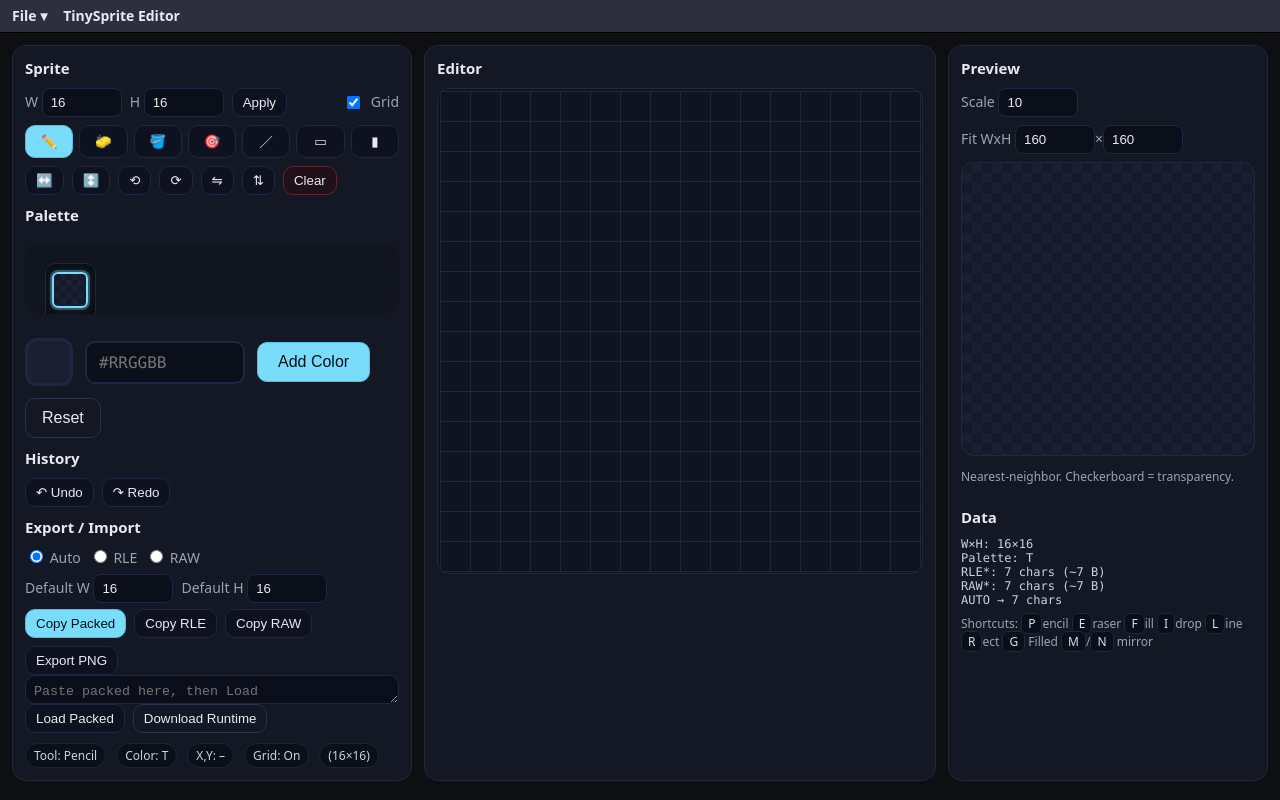
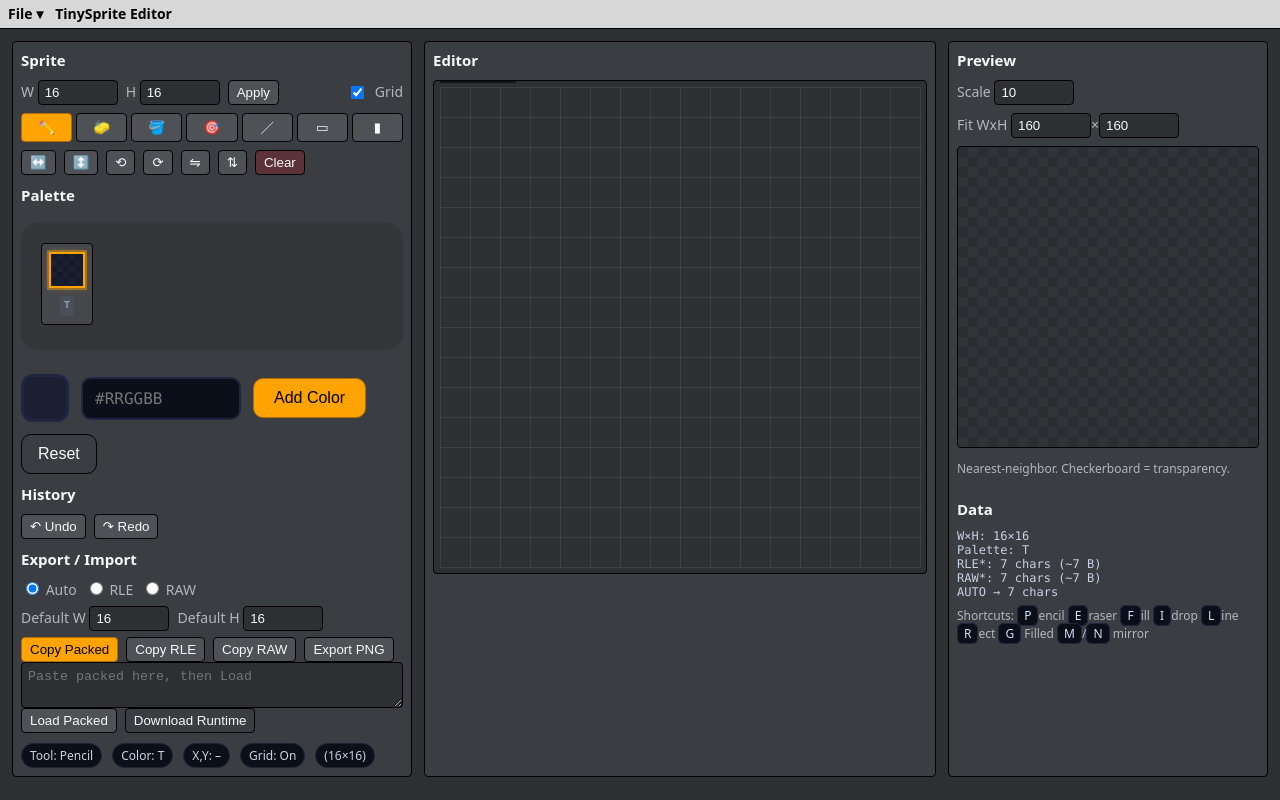
Before and after one commit to m-de-graaff/tinysprite, a website: page pages/index.html in a window 1280 px wide. Drawn offline with Linux system fonts and the light colour scheme.

Commit message:
style: theme editor like aseprite

```diff
--- a/pages/index.html
+++ b/pages/index.html
@@ -6,13 +6,14 @@
         <title>TinySprites — Rebuilt Editor</title>
         <style>
             :root {
-                --bg: #0d0f13;
-                --panel: #141824;
-                --muted: #9aa3b2;
-                --ink: #e8eaf3;
-                --acc: #78dcfa;
-                --line: #22283a;
-                --chip: #0b0e17;
+                /* Aseprite-inspired greys */
+                --bg: #2d2f33;
+                --panel: #3a3d41;
+                --muted: #b3b7bd;
+                --ink: #f8f8f8;
+                --acc: #ffa300;
+                --line: #000;
+                --chip: #44474c;
                 --danger: #ff5b6b;
                 --ok: #2dd4bf;
             }
@@ -28,13 +29,14 @@
                 font: 14px/1.45 system-ui, Segoe UI, Inter, Roboto, sans-serif;
             }
             .topbar {
-                background: #2d2f3e;
+                background: #d7d7d7;
+                color: #000;
                 border-bottom: 1px solid #000;
-                padding: 6px 12px;
+                padding: 4px 8px;
                 font-weight: bold;
                 display: flex;
                 align-items: center;
-                gap: 16px;
+                gap: 12px;
             }
             .menu {
                 position: relative;
@@ -44,21 +46,23 @@
                 position: absolute;
                 top: 100%;
                 left: 0;
-                background: #2d2f3e;
+                background: #d7d7d7;
+                color: #000;
                 border: 1px solid #000;
-                border-radius: 8px;
-                padding: 6px 10px;
+                border-radius: 4px;
+                padding: 4px 8px;
                 display: none;
                 flex-direction: column;
-                gap: 6px;
+                gap: 4px;
             }
             .menu.open .dropdown {
                 display: flex;
             }
             .menu .dropdown label {
                 display: flex;
-                gap: 6px;
+                gap: 4px;
                 align-items: center;
+                color: #000;
             }
             .app {
                 display: grid;
@@ -75,8 +79,8 @@
             .card {
                 background: var(--panel);
                 border: 1px solid var(--line);
-                border-radius: 14px;
-                padding: 12px;
+                border-radius: 4px;
+                padding: 8px;
                 min-height: 0;
                 display: flex;
                 flex-direction: column;
@@ -92,28 +96,28 @@
                 flex-wrap: wrap;
             }
             .btn {
-                background: #0e1220;
-                border: 1px solid #202641;
+                background: #4e5155;
+                border: 1px solid #000;
                 color: var(--ink);
-                padding: 6px 10px;
-                border-radius: 10px;
+                padding: 4px 8px;
+                border-radius: 4px;
                 cursor: pointer;
             }
             .btn:hover {
-                border-color: #2b3458;
+                background: #5a5e63;
             }
             .btn.acc {
                 background: var(--acc);
-                color: #00131c;
-                border-color: #54bfe2;
+                color: #000;
+                border-color: #b76c00;
             }
             .btn.warn {
-                background: #201017;
-                border-color: #5e2332;
+                background: #5a3238;
+                border-color: #000;
             }
             .btn.ghost {
                 background: transparent;
-                border-color: #2a3248;
+                border-color: #000;
             }
             label {
                 color: var(--muted);
@@ -121,52 +125,52 @@
             input[type="number"],
             input[type="text"],
             select {
-                background: #0b0f1a;
+                background: #2d2f33;
                 color: var(--ink);
-                border: 1px solid #202641;
-                border-radius: 8px;
-                padding: 6px 8px;
+                border: 1px solid #000;
+                border-radius: 4px;
+                padding: 4px 6px;
             }
             input.mono {
                 font-family: ui-monospace, Menlo, Consolas, monospace;
             }
             textarea {
-                background: #0a0f1b;
+                background: #2d2f33;
                 color: var(--ink);
-                border: 1px solid #202641;
-                border-radius: 10px;
-                padding: 8px;
+                border: 1px solid #000;
+                border-radius: 4px;
+                padding: 6px;
                 width: 100%;
                 height: 100px;
             }
             .tools {
                 display: grid;
                 grid-template-columns: repeat(7, 1fr);
-                gap: 6px;
+                gap: 4px;
             }
             .tools .btn {
-                padding: 6px 0;
+                padding: 4px 0;
                 text-align: center;
             }
             #stage {
                 width: 100%;
                 aspect-ratio: 1/1;
-                background: #0f1422;
+                background: #2d2f33;
                 border: 1px solid var(--line);
-                border-radius: 12px;
+                border-radius: 4px;
                 image-rendering: pixelated;
             }
             #preview {
                 image-rendering: pixelated;
                 border: 1px solid var(--line);
-                border-radius: 12px;
-                background: conic-gradient(#1a2032 0 25%, #141a29 0 50%, #1a2032 0 75%, #141a29 0) 0 0/20px 20px;
+                border-radius: 4px;
+                background: conic-gradient(#313338 0 25%, #2b2d31 0 50%, #313338 0 75%, #2b2d31 0) 0 0/20px 20px;
             }
             #tilemap {
                 image-rendering: pixelated;
                 border: 1px solid var(--line);
-                border-radius: 12px;
-                background: #0f1422;
+                border-radius: 4px;
+                background: #2d2f33;
             }
             .pill {
                 background: #0b0f19;
@@ -189,10 +193,8 @@
                 max-height: 350px;
                 overflow: auto;
                 padding-right: 12px;
-            }
-            .pal {
                 background: rgba(0, 0, 0, 0.1);
-                border-radius: 16px;
+                border-radius: 4px;
                 padding: 16px;
                 margin: 8px 0;
             }
@@ -204,8 +206,8 @@
                 flex-direction: column;
                 gap: 6px;
                 align-items: center;
-                border: 1px solid #1f2538;
-                border-radius: 10px;
+                border: 1px solid #000;
+                border-radius: 4px;
                 padding: 8px;
                 background: var(--chip);
                 min-width: 48px;
@@ -213,19 +215,19 @@
             .sw {
                 width: 36px;
                 height: 36px;
-                border: 2px solid #1e2436;
-                border-radius: 6px;
-                box-shadow: inset 0 0 0 1px rgba(255, 255, 255, 0.1);
+                border: 2px solid #000;
+                border-radius: 0;
+                box-shadow: inset 0 0 0 1px rgba(255, 255, 255, 0.15);
                 cursor: pointer;
                 transition: all 0.2s ease;
             }
             .sw:hover {
-                border-color: #2b3458;
+                border-color: var(--acc);
                 transform: scale(1.05);
             }
             .sw.selected {
                 border-color: var(--acc);
-                box-shadow: 0 0 0 2px rgba(120, 220, 250, 0.3), 0 0 8px rgba(120, 220, 250, 0.2);
+                box-shadow: 0 0 0 2px rgba(255, 163, 0, 0.4), 0 0 8px rgba(255, 163, 0, 0.3);
             }
             .sw:active {
                 transform: scale(0.95);
```
